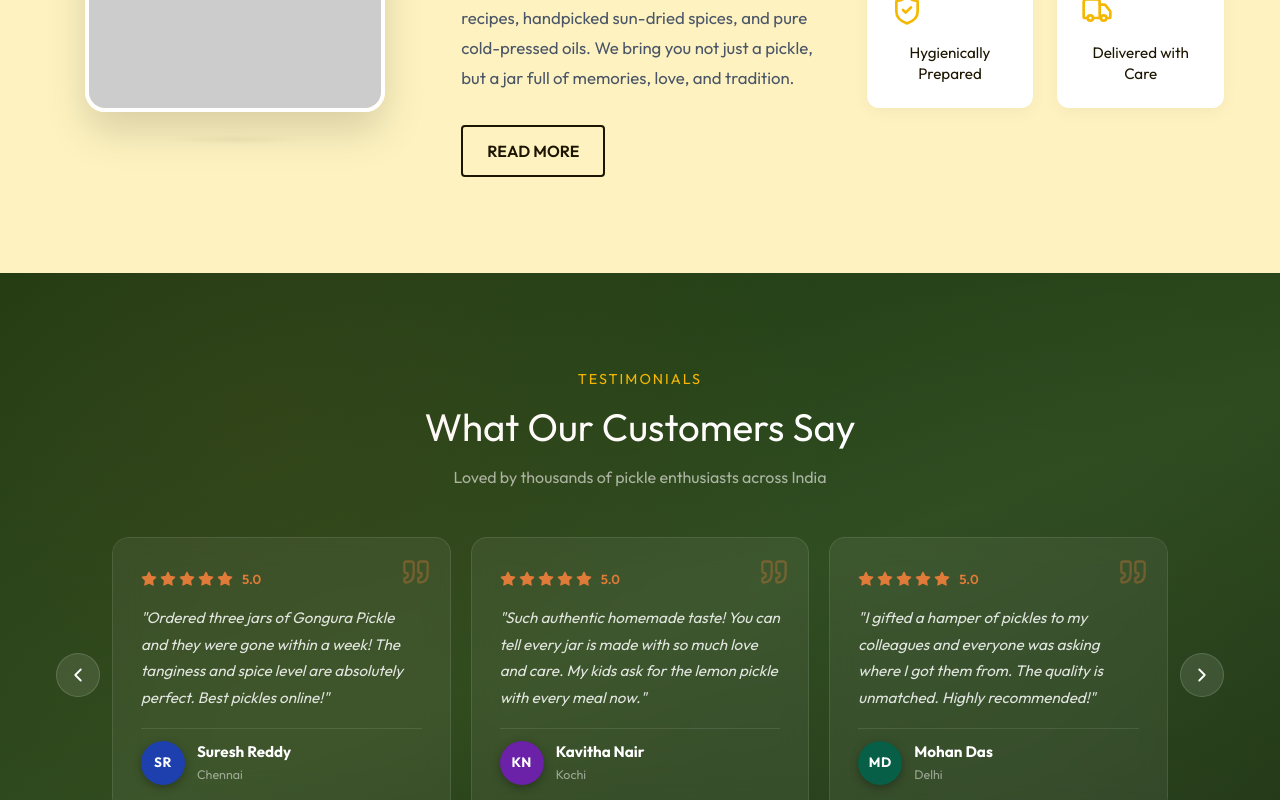
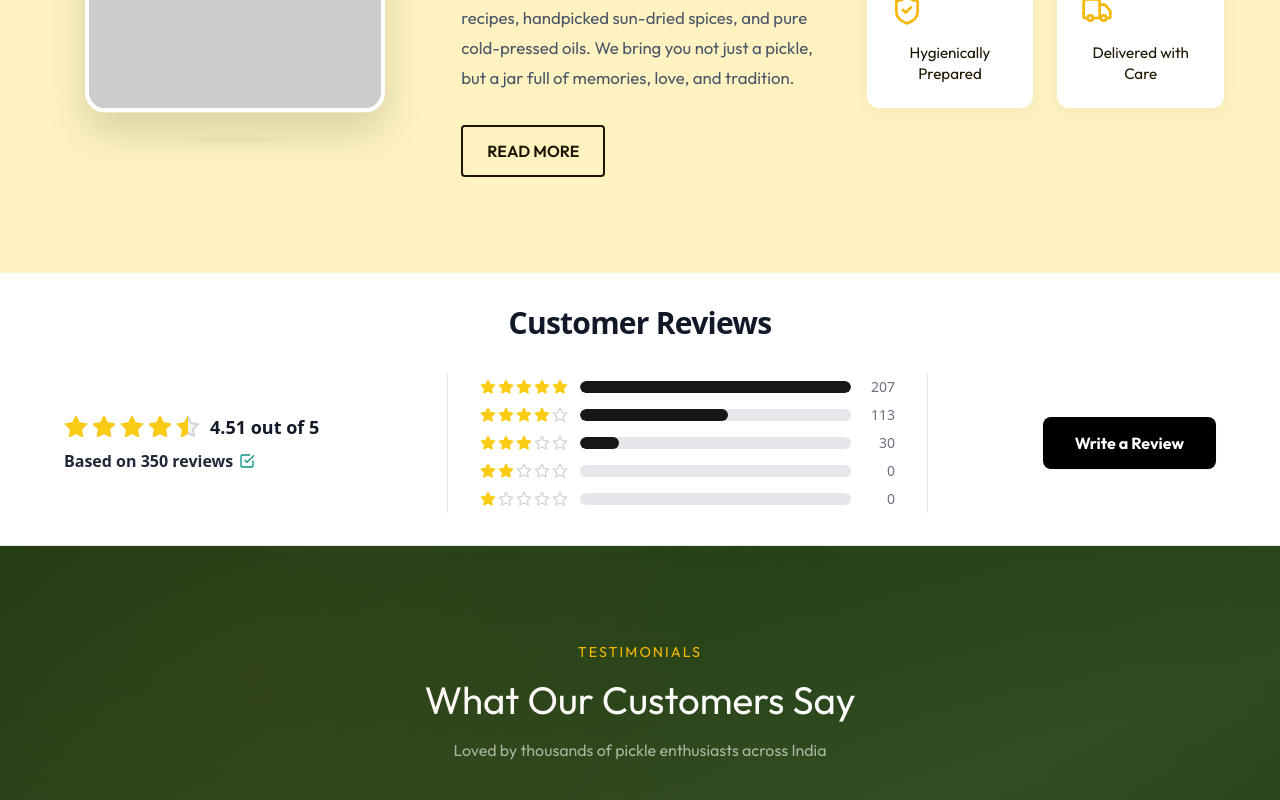
Before and after one commit to Kishore-vardhineni/Omris_Home_Kitchen_Frontend_Code, a React (Vite) app: page / in a window 1280 px wide. Shown: the part 2000-2800 px from the top of the page. Built offline with nearby package versions, Linux system fonts and the light colour scheme.

Commit message:
Rating adding in the home page

```diff
--- /dev/null
+++ b/src/components/ReviewsSummary.jsx
@@ -0,0 +1,162 @@
+import React from 'react';
+import { Star, CheckSquare } from 'lucide-react';
+
+const DEFAULT_BREAKDOWN = [
+  { stars: 5, count: 207 },
+  { stars: 4, count: 113 },
+  { stars: 3, count: 30 },
+  { stars: 2, count: 0 },
+  { stars: 1, count: 0 },
+];
+
+/**
+ * ReviewsSummary Component
+ *
+ * A 3-column "Customer Reviews" summary bar featuring:
+ * - Overall rating score with partial decimal star fill and verified badge
+ * - Rating breakdown progress bars dynamically calculated relative to the max count
+ * - Call-to-action button for writing a review
+ *
+ * @param {Object} props
+ * @param {number} [props.averageRating=4.51] - Average rating score (e.g. 4.51)
+ * @param {number} [props.totalReviews=350] - Total number of reviews
+ * @param {Array<{stars: number, count: number}>} [props.ratingBreakdown] - Rating counts by star level
+ * @param {Function} [props.onWriteReview] - Callback function when "Write a Review" is clicked
+ */
+const ReviewsSummary = ({
+  averageRating = 4.51,
+  totalReviews = 350,
+  ratingBreakdown = DEFAULT_BREAKDOWN,
+  onWriteReview = () => {},
+}) => {
+  // Sort breakdown in descending order (5 stars down to 1 star)
+  const sortedBreakdown = [...ratingBreakdown].sort((a, b) => b.stars - a.stars);
+
+  // Maximum count amongst all star levels to calculate relative percentage bar widths
+  const maxCount = Math.max(...sortedBreakdown.map((item) => item.count), 0);
+
+  /**
+   * Helper to render full or partial star fill based on decimal rating value
+   */
+  const renderPartialStar = (starIndex, rating) => {
+    const fillAmount = Math.max(0, Math.min(1, rating - (starIndex - 1)));
+    const fillPercentage = (fillAmount * 100).toFixed(1);
+
+    return (
+      <div key={starIndex} className="relative inline-block w-5 h-5 sm:w-6 sm:h-6 shrink-0">
+        {/* Background / empty star */}
+        <Star className="w-5 h-5 sm:w-6 sm:h-6 text-gray-300 fill-gray-100" />
+        {/* Foreground / filled star with dynamic width clip */}
+        {fillAmount > 0 && (
+          <div
+            className="absolute top-0 left-0 overflow-hidden h-full"
+            style={{ width: `${fillPercentage}%` }}
+          >
+            <Star className="w-5 h-5 sm:w-6 sm:h-6 text-yellow-400 fill-yellow-400" />
+          </div>
+        )}
+      </div>
+    );
+  };
+
+  return (
+    <section className="w-full bg-white border-b border-gray-200 py-8 px-4 sm:px-6 lg:px-8 font-sans">
+      <div className="max-w-6xl mx-auto">
+        {/* Centered Heading */}
+        <h2 className="text-2xl sm:text-3xl font-semibold text-center text-gray-900 mb-6 sm:mb-8 tracking-tight">
+          Customer Reviews
+        </h2>
+
+        {/* 3-Column Summary Bar */}
+        <div className="grid grid-cols-1 md:grid-cols-12 gap-6 md:gap-0 items-center">
+
+          {/* COLUMN 1 — Overall Rating (left-aligned) */}
+          <div className="md:col-span-4 flex flex-col justify-center items-start md:pr-6 lg:pr-8 md:border-r md:border-gray-200 h-full py-1">
+            <div className="flex flex-col space-y-2">
+              {/* Star Rating Row + Rating Text */}
+              <div className="flex items-center gap-2.5 flex-wrap">
+                <div
+                  className="flex items-center gap-1"
+                  aria-label={`Rated ${averageRating} out of 5 stars`}
+                >
+                  {[1, 2, 3, 4, 5].map((starIndex) => renderPartialStar(starIndex, averageRating))}
+                </div>
+                <span className="font-bold text-gray-900 text-base sm:text-lg">
+                  {averageRating} out of 5
+                </span>
+              </div>
+
+              {/* Based on X reviews + Verified Badge */}
+              <div className="flex items-center gap-1.5 text-sm sm:text-base font-bold text-gray-800">
+                <span>Based on {totalReviews.toLocaleString()} reviews</span>
+                <CheckSquare
+                  className="w-4 h-4 text-teal-600 shrink-0"
+                  aria-label="Verified reviews badge"
+                />
+              </div>
+            </div>
+          </div>
+
+          {/* COLUMN 2 — Rating Breakdown (center) */}
+          <div className="md:col-span-5 flex flex-col justify-center md:px-6 lg:px-8 md:border-r md:border-gray-200 h-full py-1">
+            <div className="space-y-2 w-full max-w-md mx-auto md:max-w-none">
+              {sortedBreakdown.map((item) => {
+                const barPercentage = maxCount > 0 ? (item.count / maxCount) * 100 : 0;
+                return (
+                  <div
+                    key={item.stars}
+                    className="flex items-center gap-2 sm:gap-3 text-xs sm:text-sm"
+                  >
+                    {/* Star icons (filled yellow up to level, rest outlined) */}
+                    <div
+                      className="flex items-center gap-0.5 shrink-0"
+                      aria-label={`${item.stars} star reviews count: ${item.count}`}
+                    >
+                      {[1, 2, 3, 4, 5].map((s) => (
+                        <Star
+                          key={s}
+                          className={`w-3.5 h-3.5 sm:w-4 sm:h-4 ${
+                            s <= item.stars
+                              ? 'text-yellow-400 fill-yellow-400'
+                              : 'text-gray-300 fill-transparent'
+                          }`}
+                        />
+                      ))}
+                    </div>
+
+                    {/* Progress bar track & fill */}
+                    <div className="flex-1 bg-gray-200 h-2.5 sm:h-3 rounded-full overflow-hidden">
+                      <div
+                        className="bg-neutral-900 h-full rounded-full transition-all duration-500 ease-out"
+                        style={{ width: `${barPercentage}%` }}
+                      />
+                    </div>
+
+                    {/* Count number (right-aligned) */}
+                    <span className="w-8 text-right text-gray-500 font-medium shrink-0">
+                      {item.count}
+                    </span>
+                  </div>
+                );
+              })}
+            </div>
+          </div>
+
+          {/* COLUMN 3 — Write a Review (right-aligned) */}
+          <div className="md:col-span-3 flex items-center justify-start md:justify-end md:pl-6 lg:pl-8 h-full py-1">
+            <button
+              type="button"
+              onClick={onWriteReview}
+              className="w-full md:w-auto px-6 py-3 sm:px-8 sm:py-3.5 bg-black hover:bg-neutral-800 text-white font-bold rounded-lg transition-all duration-200 hover:scale-[1.02] active:scale-[0.98] shadow-sm text-center text-sm sm:text-base focus:outline-none focus:ring-2 focus:ring-black focus:ring-offset-2 cursor-pointer"
+            >
+              Write a Review
+            </button>
+          </div>
+
+        </div>
+      </div>
+    </section>
+  );
+};
+
+export default ReviewsSummary;
--- a/src/pages/Home.jsx
+++ b/src/pages/Home.jsx
@@ -2,6 +2,7 @@ import React from 'react';
 import HeroSection from '../components/HeroSection';
 import PickleVarieties from '../components/PickleVarieties';
 import AboutSection from '../components/AboutSection';
+import ReviewsSummary from '../components/ReviewsSummary';
 import TestimonialSection from '../components/TestimonialSection';
 
 const Home = () => {
@@ -10,6 +11,7 @@ const Home = () => {
       <HeroSection />
       <PickleVarieties />
       <AboutSection />
+      <ReviewsSummary onWriteReview={() => alert('Write a Review modal / section opened!')} />
       <TestimonialSection />
     </div>
   );
```
